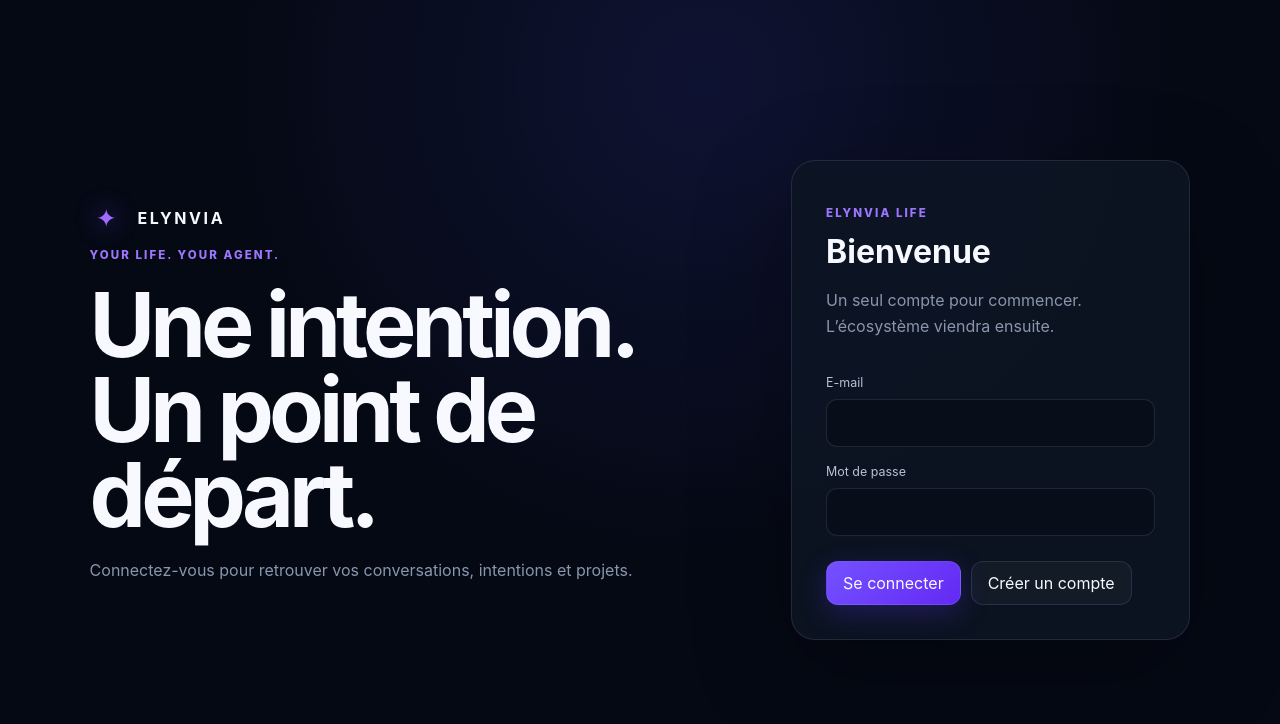
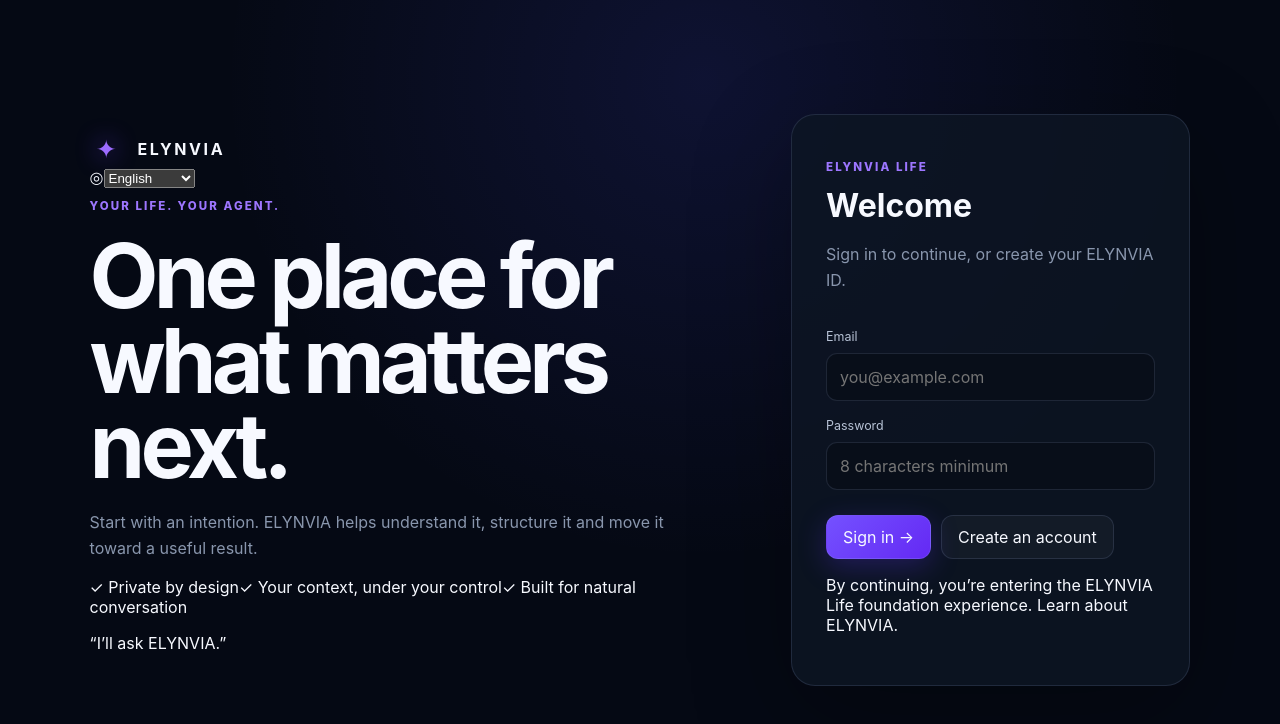
Before and after one commit to BorexPoissons/elynvia, a Next.js app in the folder apps/life/: page /login in a window 1280 px wide. Shown: the top 724 px of the page. Built offline with nearby package versions, Linux system fonts and the light colour scheme.

Commit message:
feat(life): redesign authentication experience

```diff
--- a/apps/life/app/login/page.tsx
+++ b/apps/life/app/login/page.tsx
@@ -1,6 +1,8 @@
 "use client";
 
+import Link from "next/link";
 import { useActionState } from "react";
+import { LanguageSelector } from "@/components/language-selector";
 import { login, signup, type AuthState } from "./actions";
 
 const initialState: AuthState = {};
@@ -13,30 +15,22 @@ export default function LoginPage() {
   return (
     <main className="authShell">
       <section className="authBrand">
-        <div className="brandLockup"><span className="brandGlyph">✦</span><strong>ELYNVIA</strong></div>
-        <p className="eyebrow">YOUR LIFE. YOUR AGENT.</p>
-        <h1>Une intention.<br />Un point de départ.</h1>
-        <p className="intro">Connectez-vous pour retrouver vos conversations, intentions et projets.</p>
+        <div className="authTop"><Link className="brandLockup" href="/welcome"><span className="brandGlyph">✦</span><strong>ELYNVIA</strong></Link><LanguageSelector compact /></div>
+        <div className="authStory"><p className="eyebrow">YOUR LIFE. YOUR AGENT.</p><h1>One place for<br/><span>what matters next.</span></h1><p className="intro">Start with an intention. ELYNVIA helps understand it, structure it and move it toward a useful result.</p><div className="authProof"><span>✓ Private by design</span><span>✓ Your context, under your control</span><span>✓ Built for natural conversation</span></div></div>
+        <p className="authQuote">“I’ll ask ELYNVIA.”</p>
       </section>
 
-      <section className="authCard" aria-label="Connexion à ELYNVIA">
-        <div>
-          <p className="eyebrow">ELYNVIA LIFE</p>
-          <h2>Bienvenue</h2>
-          <p className="muted">Un seul compte pour commencer. L’écosystème viendra ensuite.</p>
+      <section className="authPanel">
+        <div className="authCard" aria-label="Sign in to ELYNVIA">
+          <div><p className="eyebrow">ELYNVIA LIFE</p><h2>Welcome</h2><p className="muted">Sign in to continue, or create your ELYNVIA ID.</p></div>
+          <form>
+            <label htmlFor="email">Email</label><input id="email" name="email" type="email" autoComplete="email" placeholder="you@example.com" required />
+            <label htmlFor="password">Password</label><input id="password" name="password" type="password" autoComplete="current-password" placeholder="8 characters minimum" minLength={8} required />
+            {state.error ? <p className="formError" role="alert">{state.error}</p> : null}{state.message ? <p className="formSuccess" role="status">{state.message}</p> : null}
+            <div className="authActions"><button className="primaryButton authPrimary" formAction={loginAction} disabled={loginPending || signupPending}>Sign in →</button><button className="secondaryButton" formAction={signupAction} disabled={loginPending || signupPending}>Create an account</button></div>
+          </form>
+          <p className="authFineprint">By continuing, you’re entering the ELYNVIA Life foundation experience. <Link href="/welcome">Learn about ELYNVIA</Link>.</p>
         </div>
-        <form>
-          <label htmlFor="email">E-mail</label>
-          <input id="email" name="email" type="email" autoComplete="email" required />
-          <label htmlFor="password">Mot de passe</label>
-          <input id="password" name="password" type="password" autoComplete="current-password" minLength={8} required />
-          {state.error ? <p className="formError" role="alert">{state.error}</p> : null}
-          {state.message ? <p className="formSuccess" role="status">{state.message}</p> : null}
-          <div className="authActions">
-            <button className="primaryButton" formAction={loginAction} disabled={loginPending || signupPending}>Se connecter</button>
-            <button className="secondaryButton" formAction={signupAction} disabled={loginPending || signupPending}>Créer un compte</button>
-          </div>
-        </form>
       </section>
     </main>
   );
```
